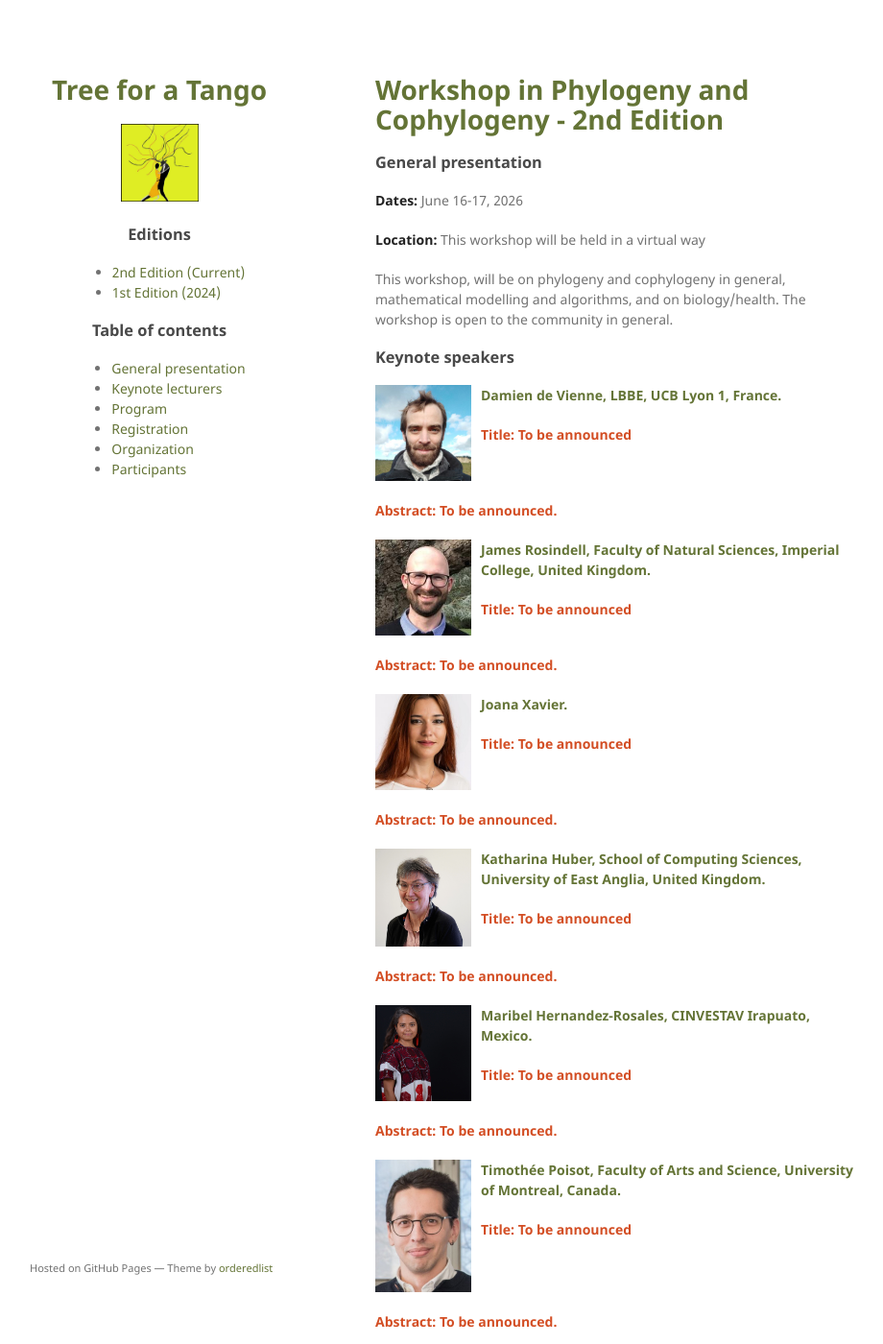
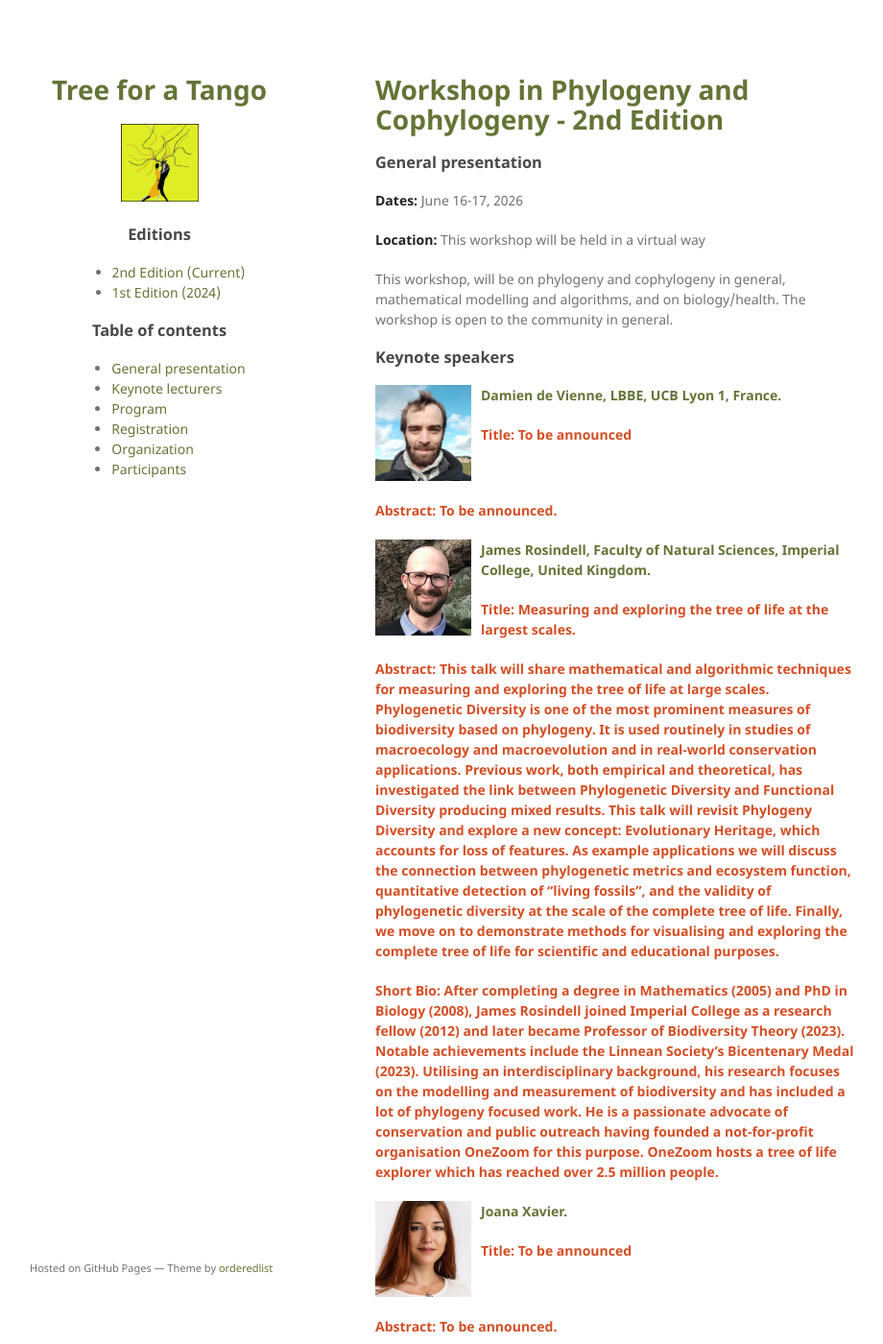
Before and after one commit to bioinf-isel/bioinf-isel.github.io, a Jekyll site: the page built from tree-for-a-tango/index.md, in a window 1280 px wide and 1400 px high. Shown: the whole window at 96% size, without its empty margins (179-1099 px from the left). Built offline with Jekyll 4.4.1, drawn with Linux system fonts in a browser that asks for light colours; the repository's description, which GitHub fills in, is left out.

Commit message:
Add title and abstract

```diff
--- a/tree-for-a-tango/index.md
+++ b/tree-for-a-tango/index.md
@@ -29,10 +29,13 @@ This workshop, will be on phylogeny and cophylogeny in general, mathematical mod
 
 **<span style="color:#647436">James Rosindell, Faculty of Natural Sciences, Imperial College, United Kingdom.</span>**
 
-**<span style="color:#D34E24">Title: To be announced </span>**
+**<span style="color:#D34E24">Title: Measuring and exploring the tree of life at the largest scales. </span>**
 <br clear="left"/>
 
-**<span style="color:#D34E24">Abstract: To be announced.</span>**
+**<span style="color:#D34E24">Abstract: This talk will share mathematical and algorithmic techniques for measuring and exploring the tree of life at large scales. Phylogenetic Diversity is one of the most prominent measures of biodiversity based on phylogeny. It is used routinely in studies of macroecology and macroevolution and in real-world conservation applications. Previous work, both empirical and theoretical, has investigated the link between Phylogenetic Diversity and Functional Diversity producing mixed results. This talk will revisit Phylogeny Diversity and explore a new concept: Evolutionary Heritage, which accounts for loss of features. As example applications we will discuss the connection between phylogenetic metrics and ecosystem function, quantitative detection of "living fossils”, and the validity of phylogenetic diversity at the scale of the complete tree of life. Finally, we move on to demonstrate methods for visualising and exploring the complete tree of life for scientific and educational purposes.</span>**
+
+**<span style="color:#D34E24">Short Bio: After completing a degree in Mathematics (2005) and PhD in Biology (2008), James Rosindell joined Imperial College as a research fellow (2012) and later became Professor of Biodiversity Theory (2023). Notable achievements include the Linnean Society’s Bicentenary Medal (2023). Utilising an interdisciplinary background, his research focuses on the modelling and measurement of biodiversity and has included a lot of phylogeny focused work. He is a passionate advocate of conservation and public outreach having founded a not-for-profit organisation OneZoom for this purpose. OneZoom hosts a tree of life explorer which has reached over 2.5 million people. </span>**
+<br clear="left"/>
 
 <img  title="a title" alt="Alt text" src="/assets/img/joanacxavier_240.jpg" width="20%" height="20%" style="float: left;  padding-right: 10px; " />
 
```
